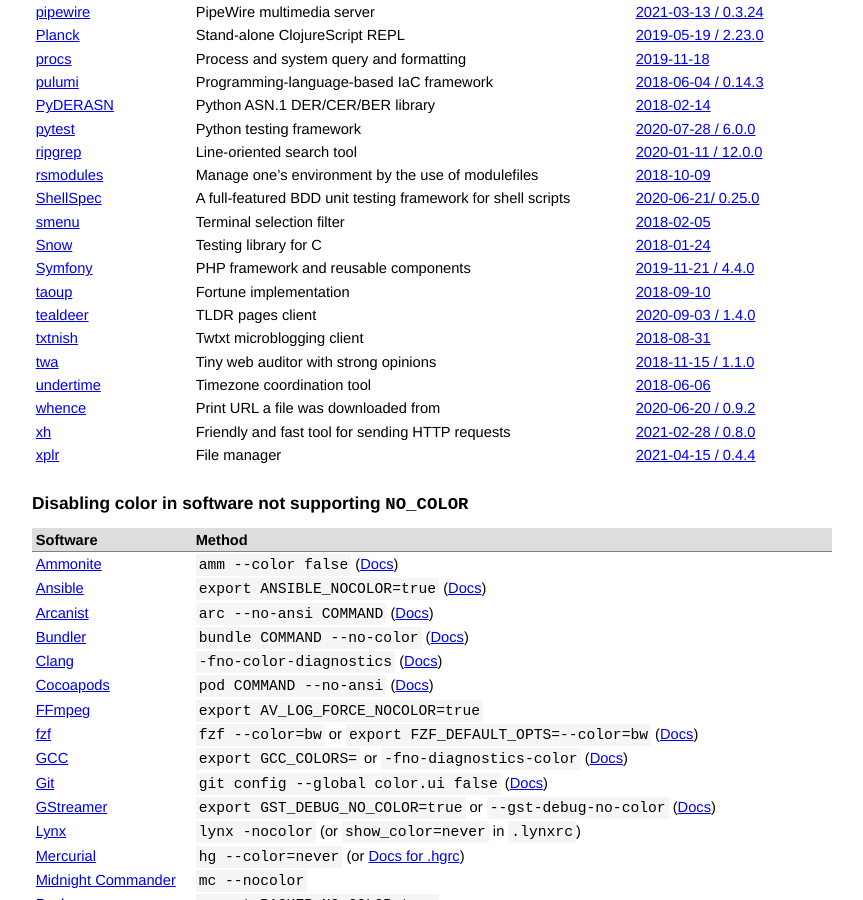
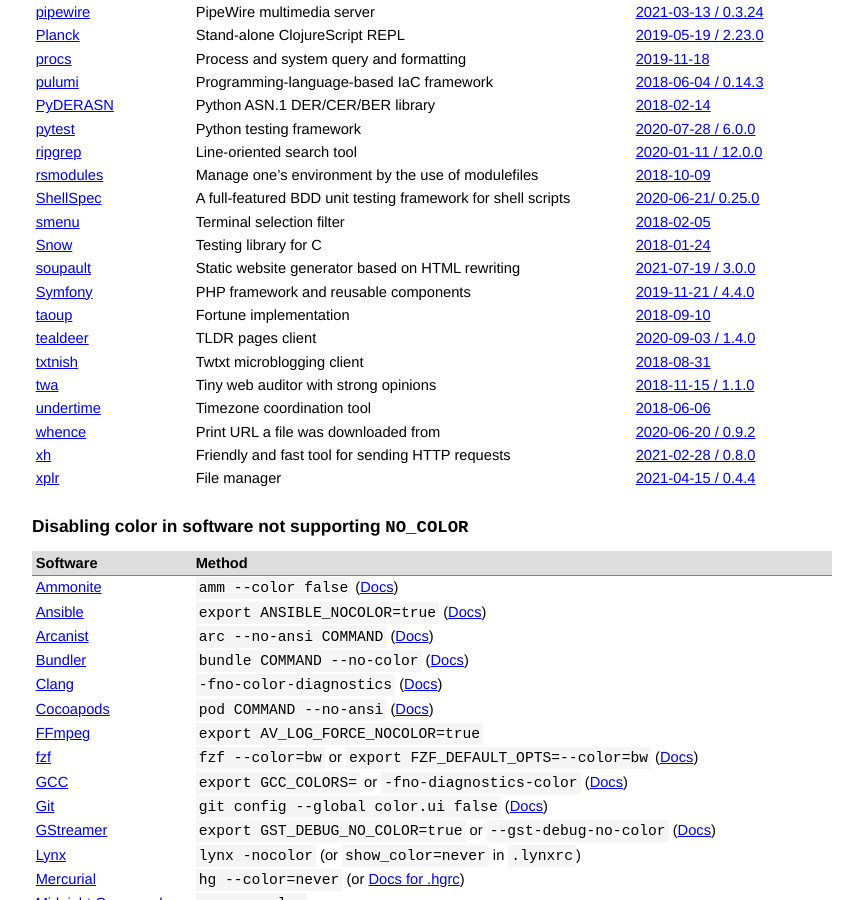
Before and after one commit to jcs/no_color, a Jekyll site: the page built from index.md, in a window 1280 px wide and 900 px high, scrolled down 2746 px. Shown: the whole window, without its empty margins (208-1071 px from the left). Built offline with Jekyll 4.4.1, drawn with Linux system fonts in a browser that asks for light colours; our own code applies the rules of GitHub Pages for plain Markdown files.

Commit message:
Add soupault (#126)
since it supports NO_COLOR since 3.0.0/2021-07-19

```diff
--- a/index.md
+++ b/index.md
@@ -161,6 +161,7 @@ color via `NO_COLOR`.
 | [ShellSpec](https://shellspec.info/) | A full-featured BDD unit testing framework for shell scripts | [2020-06-21/ 0.25.0](https://github.com/shellspec/shellspec/releases/tag/0.25.0) |
 | [smenu](https://github.com/p-gen/smenu) | Terminal selection filter | [2018-02-05](https://github.com/p-gen/smenu/commit/70d3ee5a328230dff3b744b2f0ca7ef20ecb530e) |
 | [Snow](https://github.com/mortie/snow) | Testing library for C | [2018-01-24](https://github.com/mortie/snow/commit/aadbbd375e03ec6000e23d817d2bd722b417296f) |
+| [soupault](https://soupault.app) | Static website generator based on HTML rewriting | [2021-07-19 / 3.0.0](https://soupault.app/blog/soupault-3.0.0-release/) |
 | [Symfony](https://github.com/symfony/symfony) | PHP framework and reusable components | [2019-11-21 / 4.4.0](https://symfony.com/releases/4.4) |
 | [taoup](http://github.com/globalcitizen/taoup) | Fortune implementation | [2018-09-10](https://github.com/globalcitizen/taoup/commit/fb2dc7768a2dc9b74816ce5126e40b93338291f7) |
 | [tealdeer](http://github.com/dbrgn/tealdeer) | TLDR pages client | [2020-09-03 / 1.4.0](https://github.com/dbrgn/tealdeer/releases/tag/v1.4.0) |
```
